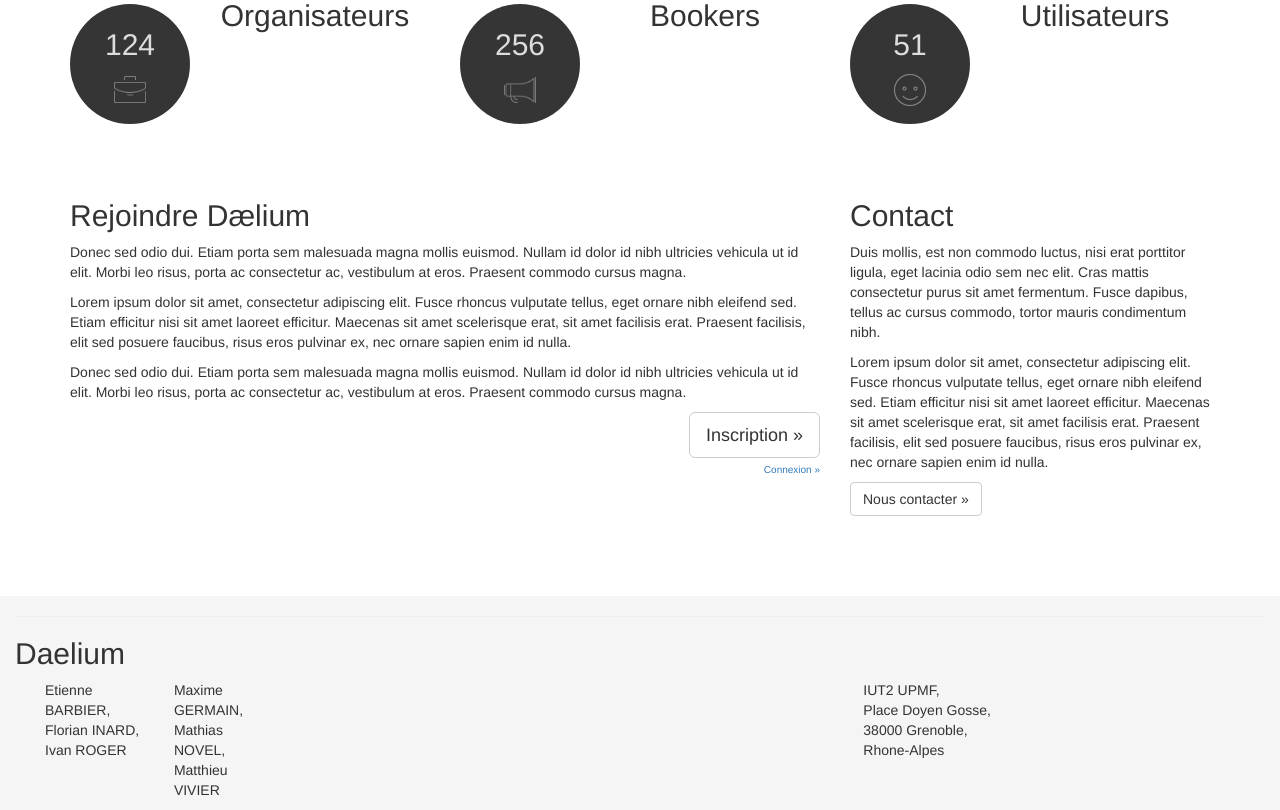
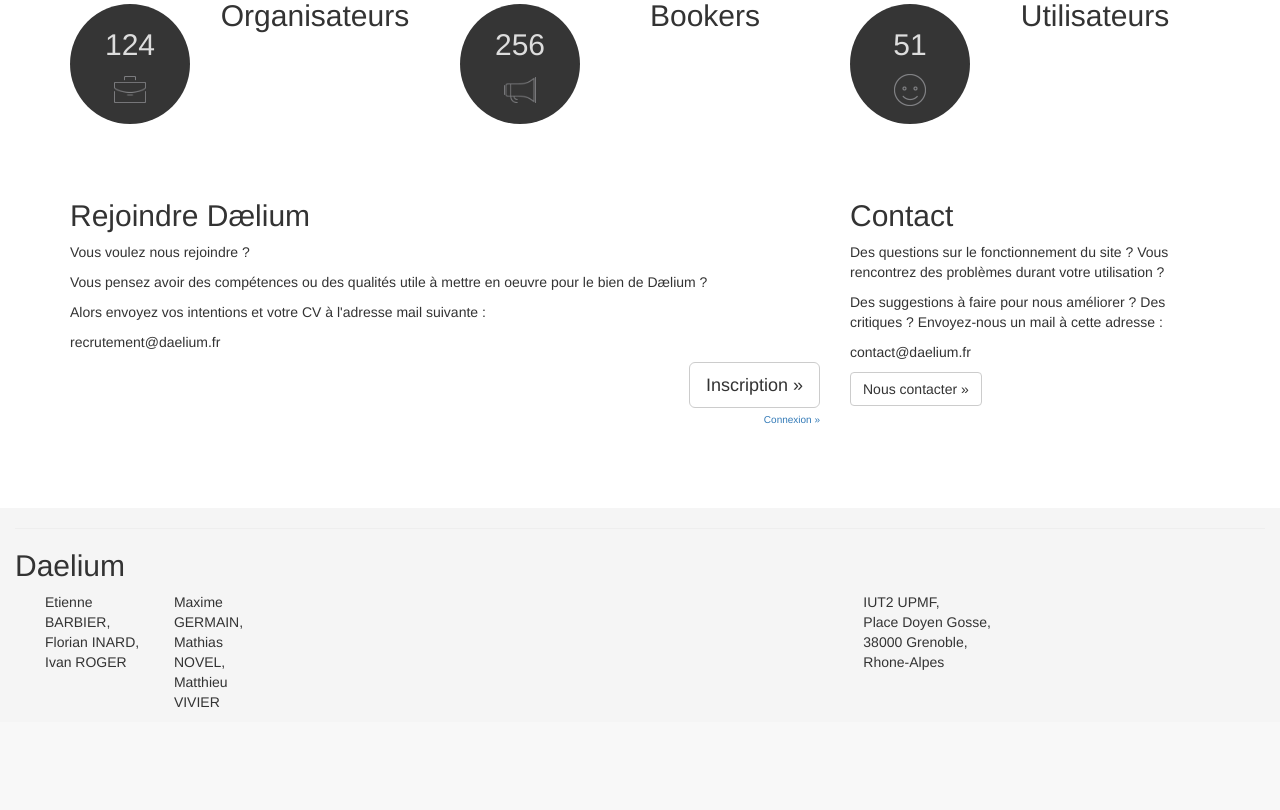
Before and after one commit to Ivan-Roger/Daelium, a PHP site: page /code/controler/nolog.ctrl.php in a window 1280 px wide. Shown: the part 1611-2421 px from the top of the page. After the commit the page ends 2318 px from the top, so only its background shows below. Run offline with PHP 8.4, Linux system fonts and the light colour scheme; some libraries are stand-ins or nearby versions.

Commit message:
fin de la rédaction

```diff
--- a/code/view/nolog.view.php
+++ b/code/view/nolog.view.php
@@ -150,15 +150,17 @@
       <div class="row">
         <div class="col-lg-8">
           <h2>Rejoindre Dælium</h2>
-          <p>Donec sed odio dui. Etiam porta sem malesuada magna mollis euismod. Nullam id dolor id nibh ultricies vehicula ut id elit. Morbi leo risus, porta ac consectetur ac, vestibulum at eros. Praesent commodo cursus magna.</p>
-          <p>Lorem ipsum dolor sit amet, consectetur adipiscing elit. Fusce rhoncus vulputate tellus, eget ornare nibh eleifend sed. Etiam efficitur nisi sit amet laoreet efficitur. Maecenas sit amet scelerisque erat, sit amet facilisis erat. Praesent facilisis, elit sed posuere faucibus, risus eros pulvinar ex, nec ornare sapien enim id nulla.</p>
-          <p>Donec sed odio dui. Etiam porta sem malesuada magna mollis euismod. Nullam id dolor id nibh ultricies vehicula ut id elit. Morbi leo risus, porta ac consectetur ac, vestibulum at eros. Praesent commodo cursus magna.</p>
+          <p>Vous voulez nous rejoindre ?</p>
+          <p>Vous pensez avoir des compétences ou des qualités utile à mettre en oeuvre pour le bien de Dælium ?</p>
+          <p>Alors envoyez vos intentions et votre CV à l'adresse mail suivante : </p>
+          <p>recrutement@daelium.fr</p>
           <p class="text-right"><a class="btn btn-default btn-lg" href="#" role="button">Inscription &raquo;</a><br/><a style="font-size: 10px;" href="#" role="button">Connexion &raquo;</a></p>
         </div><!-- /.col-lg-4 -->
         <div class="col-lg-4">
           <h2>Contact</h2>
-          <p>Duis mollis, est non commodo luctus, nisi erat porttitor ligula, eget lacinia odio sem nec elit. Cras mattis consectetur purus sit amet fermentum. Fusce dapibus, tellus ac cursus commodo, tortor mauris condimentum nibh.</p>
-          <p>Lorem ipsum dolor sit amet, consectetur adipiscing elit. Fusce rhoncus vulputate tellus, eget ornare nibh eleifend sed. Etiam efficitur nisi sit amet laoreet efficitur. Maecenas sit amet scelerisque erat, sit amet facilisis erat. Praesent facilisis, elit sed posuere faucibus, risus eros pulvinar ex, nec ornare sapien enim id nulla.</p>
+          <p>Des questions sur le fonctionnement du site ? Vous rencontrez des problèmes durant votre utilisation ?</p>
+         <p>Des suggestions à faire pour nous améliorer ? Des critiques ? Envoyez-nous un mail à cette adresse : </p>
+          <p>contact@daelium.fr</p>
           <p><a class="btn btn-default" href="#" role="button">Nous contacter &raquo;</a></p>
         </div><!-- /.col-lg-4 -->
       </div><!-- /.row -->
```
